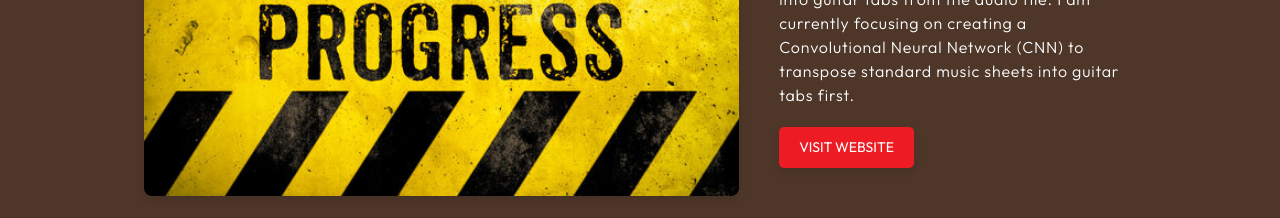
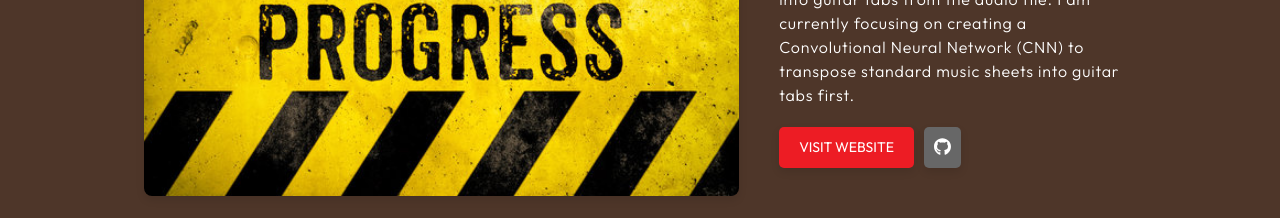
Before and after one commit to austinliu05/my-web-portfolio, a React (Create React App) app: page / in a window 1280 px wide. Shown: the part 2040-2258 px from the top of the page. Built offline with nearby package versions, Linux system fonts and the light colour scheme.

Commit message:
Added guitar tabs information

```diff
--- a/src/components/projects/projects_section.tsx
+++ b/src/components/projects/projects_section.tsx
@@ -8,9 +8,9 @@ const projectItems = [
       date: "June 2024 - Current",
       description: "As an avid guitarist, I've decided to take on the challenge of designing a custom neural network to automatically transpose any song into guitar tabs from the audio file. I am currently focusing on creating a Convolutional Neural Network (CNN) to transpose standard music sheets into guitar tabs first.",
       imageURL: "projects/work-in-progress.jpg",
-      websiteURL:"https://www.kaggle.com/code/apoxieforest/gtt-guitar-tab-transformer",
+      websiteURL:"https://guitar-tab-transformer.vercel.app/",
       videoURL:"",
-      githubURL: ""
+      githubURL: "https://github.com/austinliu05/guitar-tab-transformer"
   },
   {
       title: "Find My Food",
```
